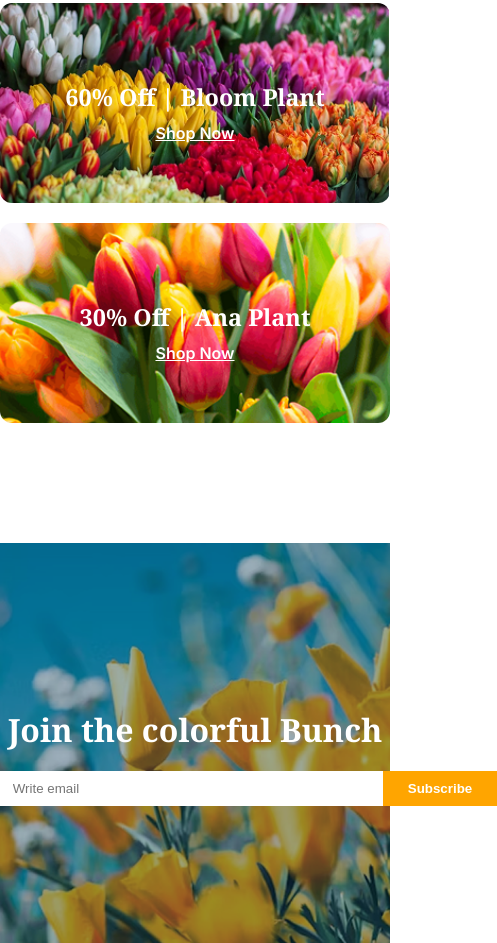
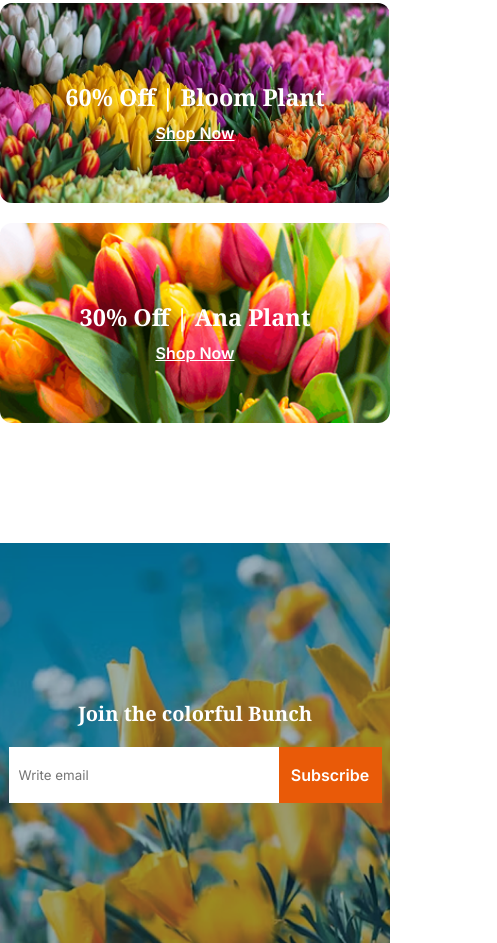
Before and after one commit to eistiakahmed/assignment-2, a plain HTML site: page index.html in a window 390 px wide. Shown: the part 3798-4741 px from the top of the page, 497 px wide, since content can reach past the window. Drawn offline with Linux system fonts and the light colour scheme.

Commit message:
Join the colorful Bunch section Responsive complete for mobile view

```diff
--- a/index.html
+++ b/index.html
@@ -148,8 +148,8 @@
     <div>
         <h2 class="noto-serif-font">Join the colorful Bunch</h2>
     <form class="join-form">
-      <input type="email" placeholder="Write email" required />
-      <button type="submit">Subscribe</button>
+      <input class="inter-font" type="email" placeholder="Write email" required />
+      <button class="inter-font" type="submit">Subscribe</button>
    </form>
     </div>
    </div>
--- a/styles/style.css
+++ b/styles/style.css
@@ -330,14 +330,11 @@ body{
 }
 
 .join-content h2 {
-  font-size: 32px;
-  font-weight: bold;
+  font-size: 50px;
+  font-weight: 700;
   margin-bottom: 20px;
 }
 
-/* .join-content h2 span {
-  color: orange;
-} */
 
 .join-form {
   display: flex;
@@ -348,19 +345,25 @@ body{
 }
 
 .join-form input[type="email"] {
-  padding: 10px 120px;
+  padding-top: 20px;
+  padding-bottom: 20px;
+  padding-left: 20px;
   border: none;
-  width: 250px;
+  width: 644px;
   max-width: 100%;
+  color: rgba(0, 0, 0, 0.5);
 }
 
 .join-form button {
-  padding: 10px 25px;
+  padding: 18px 40px;
   border: none;
-  background-color: orange;
+  background-color: rgba(233, 90, 8, 1);
   color: white;
   font-weight: bold;
   cursor: pointer;
+  font-size: 1rem;
+  font-weight: 600;
+  width: 186px;
 
 }
 
@@ -535,4 +538,16 @@ body{
         font-weight: 600;
     }
 
+    .join-content h2 {
+     font-size: 20px;
+    }
+    .join-form input[type="email"] {
+      padding: 20px 10px;
+      width:250px;
+    }
+
+    .join-form button {
+      padding: 18px 10px;
+      width:103px ;
+    }
   }
```
